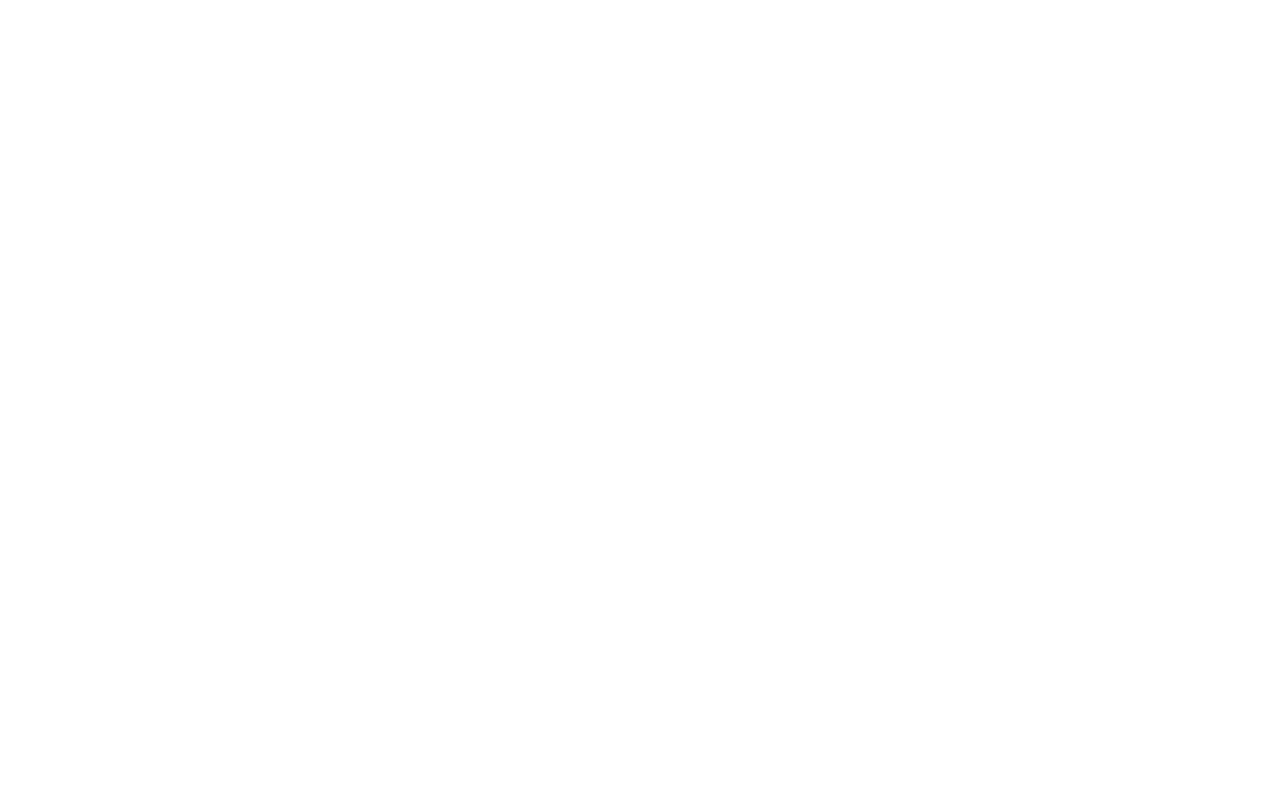
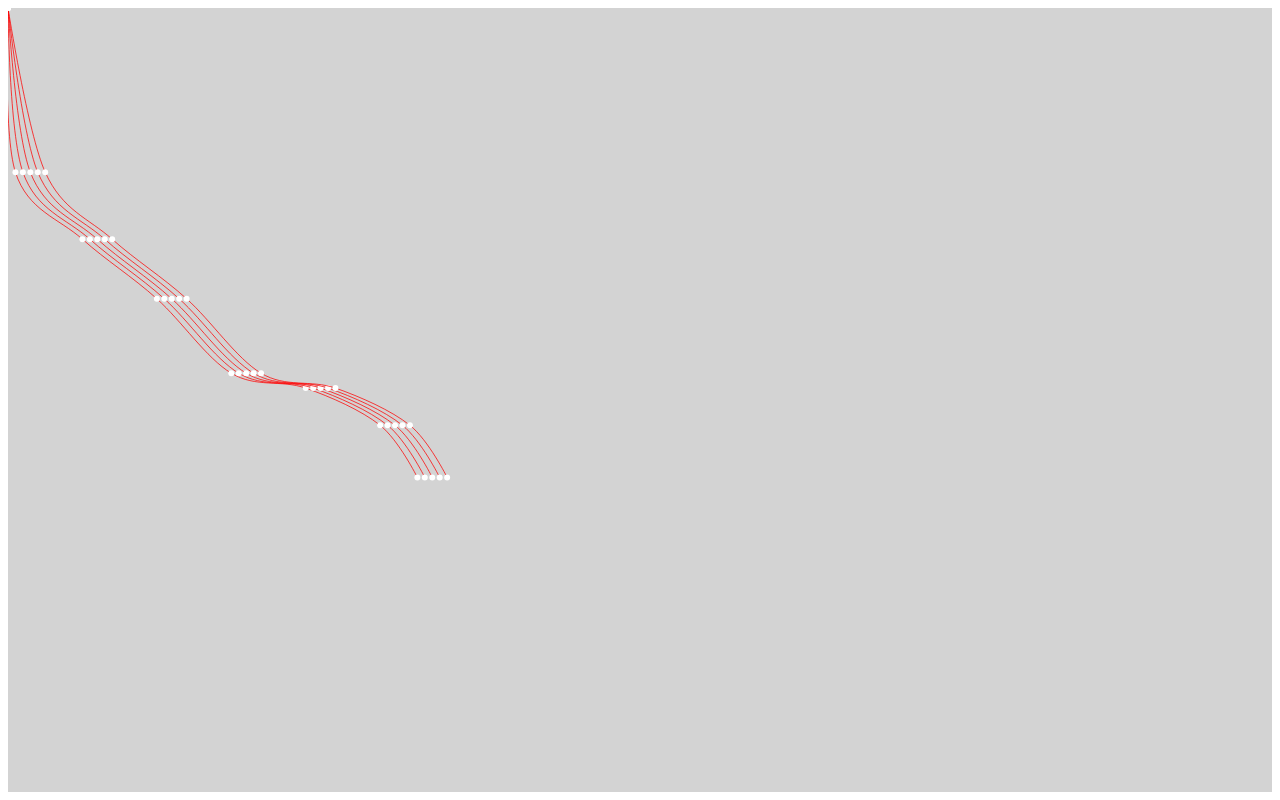
Before and after one commit to jaivardhanbhati/angular-d3-beizer-curve, an Angular app: page / in a window 1280 px wide. Built offline with nearby package versions, Linux system fonts and the light colour scheme.

Commit message:
4 files modified

```diff
--- a/src/app/app.component.css
+++ b/src/app/app.component.css
@@ -1,31 +1,3 @@
 html, body {
   font-family: Lato;
 }
-
-.row {
-  display: flex;
-}
-
-.row > line-chart  {
-  flex: 1 1 auto;
-  box-shadow: 1px 1px 4px 0px rgba(0, 0 , 0, 0.2);
-}
-
-.row > line-chart + line-chart {
-  margin-left: 10px;
-}
-
-.row + .row {
-  margin-top: 10px;
-}
-
-@media only screen and (max-width: 600px) {
-  .row {
-    flex-direction: column;
-  }
-
-  .row > line-chart + line-chart {
-    margin-left: 0;
-    margin-top: 10px;
-  }
-}
--- a/src/app/app.component.html
+++ b/src/app/app.component.html
@@ -1,13 +1,3 @@
-<div class="row">
-  <!-- <line-chart></line-chart> -->
-  <!-- <beizer-curve></beizer-curve> -->
-  <beizer-curve numOfCurve=1 numOfPoints=5></beizer-curve>
+<div>
+  <beizer-curve [numOfCurves]=5 [numOfPoints]=5></beizer-curve>
 </div>
-<!-- <div class="row">
-  <line-chart></line-chart>
-  <line-chart></line-chart>
-  <line-chart></line-chart>
-</div>
-<div class="row">
-  <line-chart></line-chart>
-</div> -->
--- a/src/app/charts/beizer-curve/beizer-curve.component.css
+++ b/src/app/charts/beizer-curve/beizer-curve.component.css
@@ -1,3 +1,11 @@
+:host {
+  display: block;
+}
+
+.wrapper {
+  position: relative;
+}
+
 path {
 	fill: none;
 	stroke: #999;
@@ -5,6 +13,8 @@
 
 svg {
   background-color: lightgray;
+  width: 100%;
+  height: 100%;
 }
 
 .line {
--- a/src/app/charts/beizer-curve/beizer-curve.component.ts
+++ b/src/app/charts/beizer-curve/beizer-curve.component.ts
@@ -3,7 +3,6 @@
 import { debounceTime, tap } from 'rxjs/operators';
 import * as d3 from 'd3';
 
-//<svg width="500" height="400" #svg>
 @Component({
   selector: 'beizer-curve',
   template: `
@@ -16,8 +15,8 @@
   styleUrls: ['./beizer-curve.component.css']
 })
 export class BeizerCurveComponent implements AfterViewInit {
-  @Input() numOfCurve: number = 2;
-  @Input() numOfPoints: number = 5;
+  @Input() numOfCurves: number;
+  @Input() numOfPoints: number;
   @ViewChild('svg') svgRef: ElementRef<SVGElement>;
 
 
@@ -37,7 +36,7 @@
     debugger;
 
     const svg = d3.select(this.svgRef.nativeElement)
-    for(let i =0; i < 3; i++) {
+    for(let i =0; i < this.numOfCurves; i++) {
       const data = this.generateData(width, height, numberOfPoints, i);
       this.drawChart(svg, width, height, margin, data);
     }
@@ -49,7 +48,10 @@
         const { width } = this.host.nativeElement.getBoundingClientRect();
         const height = width / (1.2);
         const margin = Math.min(Math.max(width * 0.1, 20), 50);
+        for(let i =0; i < this.numOfCurves; i++) {
+            const data = this.generateData(width, height, numberOfPoints, i);
             this.drawChart(svg, width, height, margin, data);
+        }
         // console.log("1 width",width);
         // console.log("1 height",height);
         // console.log("1 margin", margin);
@@ -61,25 +63,19 @@
   private drawChart(svg: any, width: number, height: number, margin: number, data: any[]) {
     const chartWidth = width - 2 * margin;
     const chartHeight = height - 2 * margin;
-    // const n = data[0].length;
-    // const maxValue = this.getMaxValue(data);
+    const n = data[0].length;
+    const maxValue = this.getMaxValue(data);
 
-
+    console.log("maxValue",maxValue);
+    // console.log("1 width",width);
+    // console.log("1 height",height);
+    // console.log("1 margin", margin);
 
     svg
     .attr('viewBox', `0 0 ${width} ${height}`)
-      .attr('preserveAspectRatio', 'xMinYMid');
+    .attr('preserveAspectRatio', 'xMinYMid meet');
 
     svg.selectAll('g').remove();
-
-    // const xScale = d3.scaleLinear()
-    //   .domain([0, n-1])
-    //   .range([0, chartWidth]);
-
-    // const yScale = d3.scaleLinear()
-    //   .domain([0, maxValue])
-    //   .range([chartHeight, 0]);
-
 
     let lineGenerator = d3.line()
     .curve(d3.curveCardinal);
@@ -114,27 +110,6 @@
     })
     .attr('r', 4)
     .attr('fill', 'white');
-
-
-
-
-    // const line = d3.line()
-    //   .defined(d => !isNaN(d.data))
-    //   .x((d, i) => xScale(i))
-    //   .y(d => yScale(d.data))
-    //   .curve(d3.curveCardinal)
-
-    // svg.append('g')
-    //   .attr('class', 'x axis')
-    //   .attr('transform', `translate(${margin}, ${chartHeight + margin})`)
-    //   .call(d3.axisBottom(xScale).ticks(Math.min(Math.floor(chartWidth / 25), n)));
-
-    // svg.append('g')
-    //   .attr('class', 'y axis')
-    //   .attr('transform', `translate(${margin}, ${margin})`)
-    //   .call(d3.axisLeft(yScale).ticks(Math.min(Math.floor(chartHeight / 15), maxValue)));
-
-    // const colors = ['steelblue', 'orange'];
   }
 
   private generateData(minValue, maxValue, numOfPoints, index) {
@@ -154,16 +129,18 @@
       [300, 280],
       [400, 300],
       [500, 350],
-      [550, 450]
+      [550, 420]
     ];
 
     let newPoints = [];
+    newPoints.push([0,0]);
 
     points.forEach((point) => {
-        newPoints.push([point[0] - 10*index, point[1]  + 10*index]);
+        newPoints.push([point[0] + 10*index, point[1]  + interval]);
     });
     console.log('newpoints', newPoints);
     console.log('index', index);
+    console.log('interval', interval);
     return newPoints;
 
 
@@ -174,4 +151,10 @@
       max = Math.floor(max);
       return Math.floor(Math.random() * (max - min + 1)) + min;
   }
+
+  private getMaxValue(series: {data: number}[][]): number {
+    return series.reduce((serieMax, serie) => {
+      return Math.max(serieMax, serie.reduce((max, value) => Math.max(max, value.data), -Infinity))
+    }, -Infinity);
   }
+}
```
Lines whose indentation alone changed are shown as unchanged.
